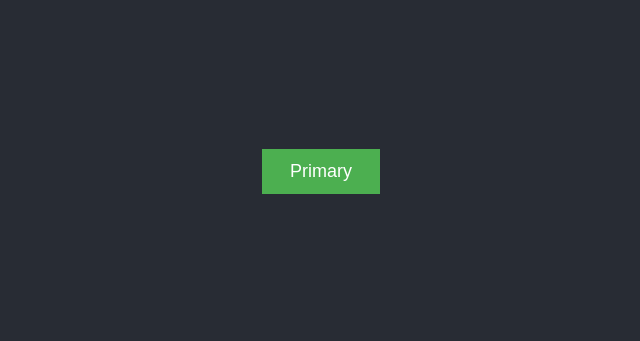
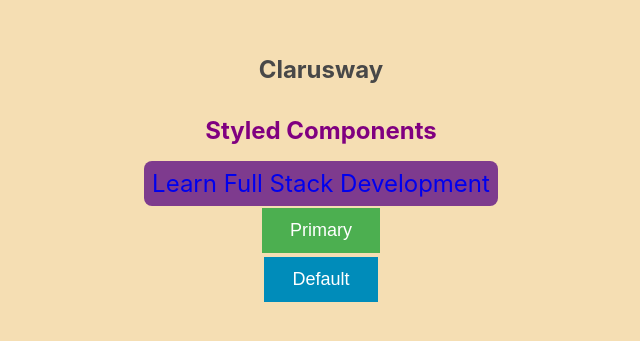
Before and after one commit to oguzhancvdr/react-styling-2, a React (Create React App) app: page / in a window 1280 px wide. Shown: the part 229-570 px from the top of the page, without its empty margins (319-959 px from the left). Built offline with nearby package versions, Linux system fonts and the light colour scheme.

Commit message:
add components

```diff
--- a/src/components/styled-comp/header/HeaderText.js
+++ b/src/components/styled-comp/header/HeaderText.js
@@ -0,0 +1,9 @@
+import styled from 'styled-components';
+
+
+export default styled.h1`
+color:${props => props.headerColor ? props.headerColor : "#484848" };
+font-size: 1.5rem;
+margin:1rem;
+
+`;
--- a/src/components/styled-comp/index.js
+++ b/src/components/styled-comp/index.js
@@ -1,11 +1,19 @@
 import React from 'react'
 import Button from './button/Button';
+import HeaderText from './header/HeaderText';
+import LearnFSD from './link/LearnFSD';
+import Wrapper from './wrapper/Wrapper';
 
 const StyledComponents = () => {
     return (
-        <>
+        <Wrapper bgColor="wheat">
+            <HeaderText>Clarusway</HeaderText>
+            <HeaderText headerColor="purple">Styled Components</HeaderText>
+
+            <LearnFSD secondary href="https://clarusway.com/" target="_blank" >Learn Full Stack Development</LearnFSD>
             <Button primary>Primary</Button>
-        </>
+            <Button>Default</Button>
+        </Wrapper>
     )
 }
 
--- a/src/components/styled-comp/link/LearnFSD.js
+++ b/src/components/styled-comp/link/LearnFSD.js
@@ -0,0 +1,22 @@
+import styled, { css } from 'styled-components';
+
+
+export default styled.a`
+    font-size: 1.5rem;
+    transition: ease 0.25s all;
+    text-decoration: none;
+    ${props => props.secondary && css`
+        background-color:#7e3b8e ;
+        border-radius: 8px;
+        padding: 8px;
+
+    `}
+    :hover{
+        font-size: 1.8rem;
+        opacity: 0.5;
+    }
+
+    @media(max-width:768px){
+        font-size:1rem;
+    }
+`
--- a/src/components/styled-comp/wrapper/Wrapper.js
+++ b/src/components/styled-comp/wrapper/Wrapper.js
@@ -0,0 +1,14 @@
+import styled from 'styled-components';
+
+
+export default styled.div`
+background-color: ${props => props.bgColor ? props.bgColor : "#fff"};
+margin:auto;
+height: 100vh;
+width: 100%;
+display: flex;
+flex-direction: column;
+justify-content: center;
+align-items: center;
+
+`;
```
